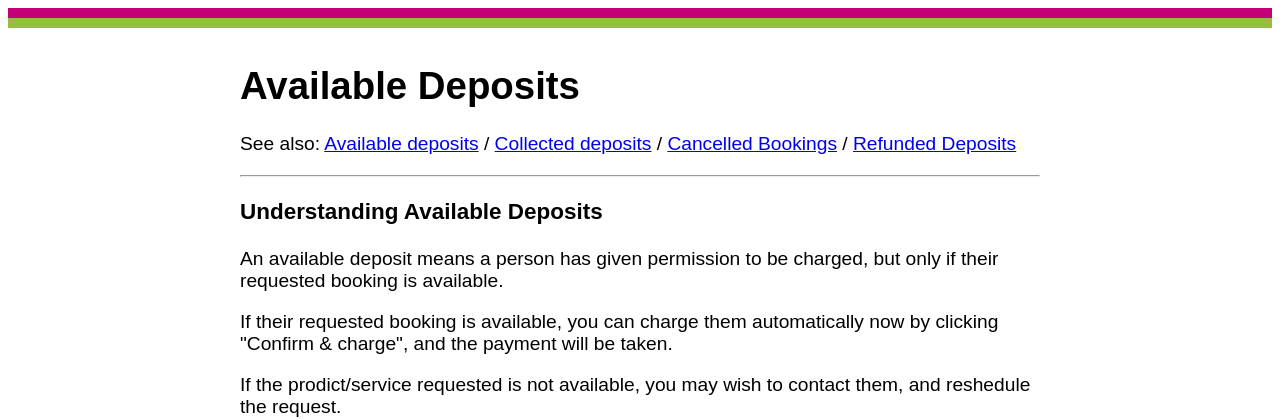
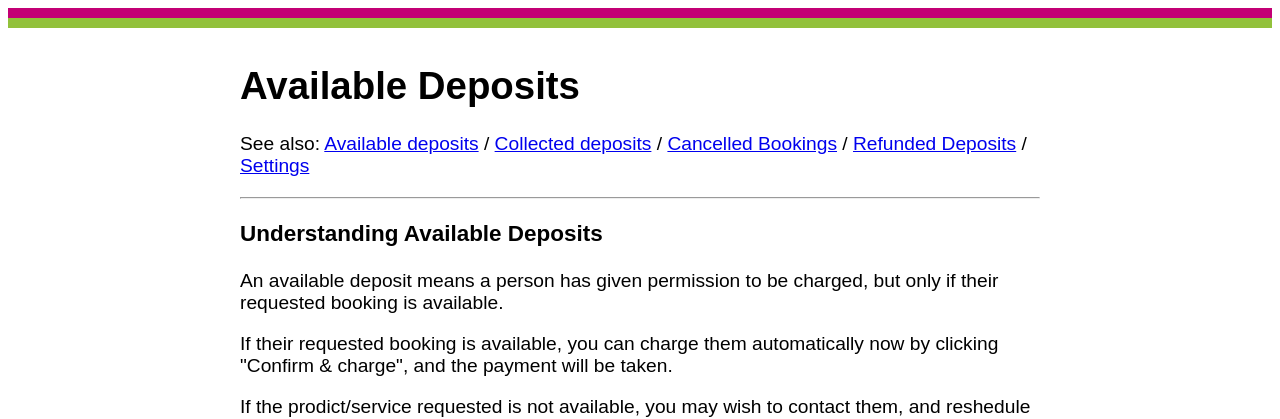
Before and after one commit to KarmaComputing/collect-deposit-online, a Flask app: template app/templates/admin/deposits.html in a window 1280 px wide. Shown: the top 419 px of the page. Run offline with Flask 2, Linux system fonts and the light colour scheme; the template is opened without the code that fills it: most values are stand-ins (such as "Sample title", 1, 10 or a date in 2020); parts of the project's set-up code (start-up, migrations or seed data) failed here and were passed over.

Commit message:
adding settings menu

```diff
--- a/app/app.py
+++ b/app/app.py
@@ -366,6 +366,13 @@ def refunded_deposits():
         "admin/refunded-deposits.html", deposits=deposits
     )  # noqa: E501
 
+@app.route("/admin/settings")
+@login_required
+def settings():
+
+    return render_template(
+        "admin/settings.html")
+
     # Initialize flask_saas
     def get_stripe_secret_key():
         return os.getenv("STRIPE_SECRET_KEY")
--- a/app/templates/admin/admin-nav.jinja
+++ b/app/templates/admin/admin-nav.jinja
@@ -4,7 +4,8 @@
 <a href="{{ url_for('available_deposits') }}">Available deposits</a> /
 <a href="{{ url_for('collected_deposits') }}">Collected deposits</a> /
 <a href="{{ url_for('cancelled_bookings') }}">Cancelled Bookings</a> /
-<a href="{{ url_for('refunded_deposits') }}">Refunded Deposits</a>
+<a href="{{ url_for('refunded_deposits') }}">Refunded Deposits</a> /
+<a href="{{ url_for('settings') }}">Settings</a>
 </p>
 <hr />
 
```
